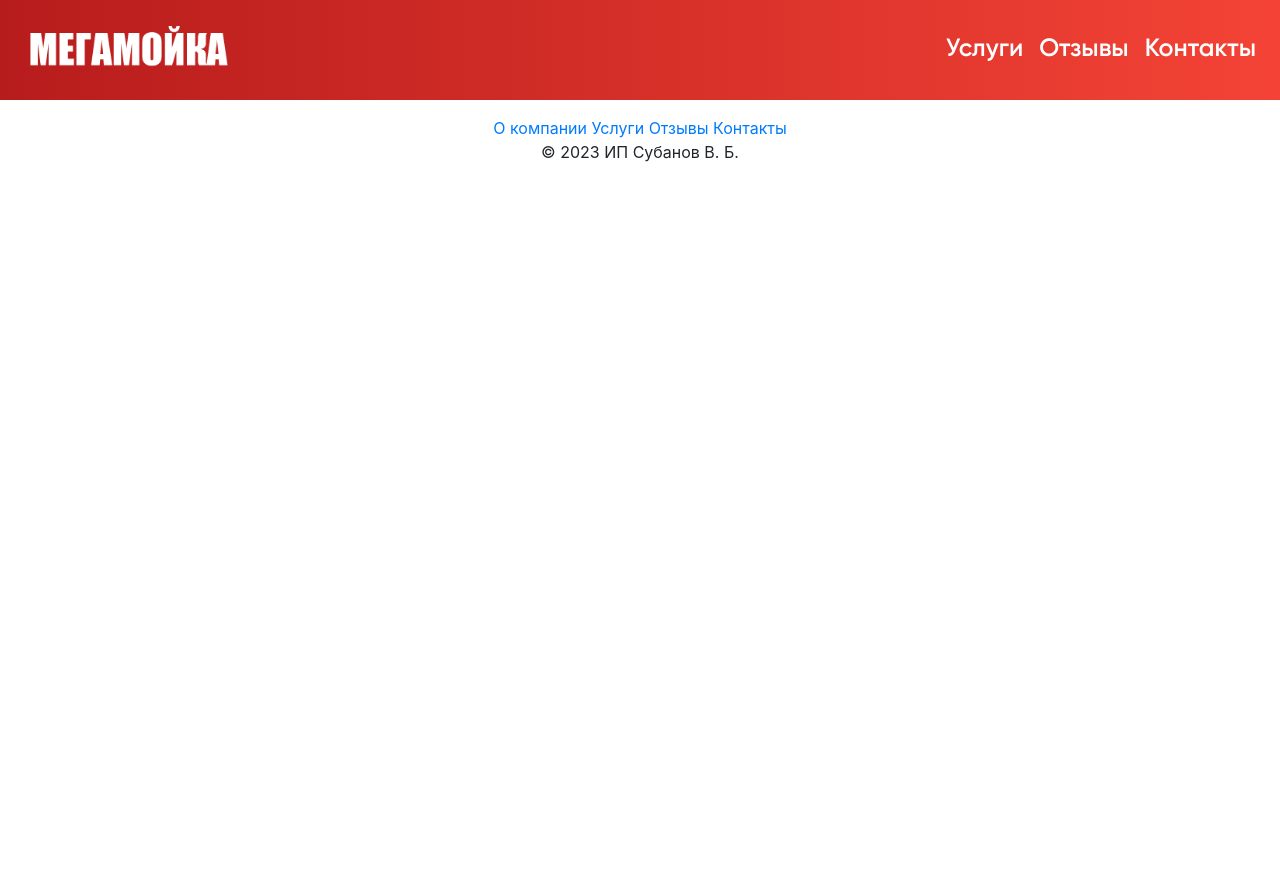
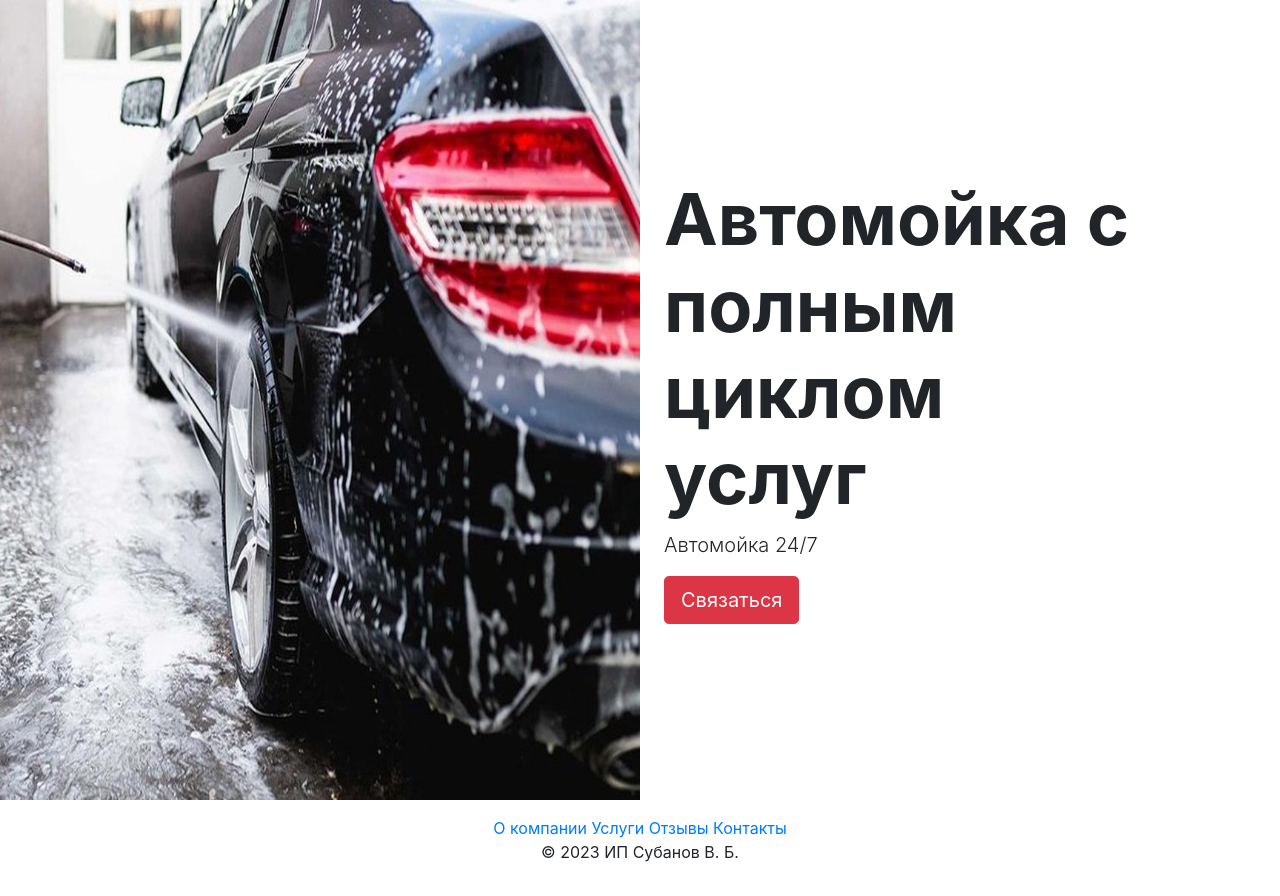
Before and after one commit to Qeiqkaos/megamoika, a Django app: page / in a window 1280 px wide. Before the commit the page ends 162 px from the top, so only its background shows below. Run offline with Django 4.2, Linux system fonts and the light colour scheme; some libraries are stand-ins or nearby versions.

Commit message:
The part of main page

```diff
--- /dev/null
+++ b/app/templates/app/main.html
@@ -0,0 +1,46 @@
+<!doctype html>
+{% load static %}
+<html lang="en">
+<head>
+  <!-- Required meta tags -->
+  <meta charset="utf-8">
+  <meta name="viewport" content="width=device-width, initial-scale=1, shrink-to-fit=no">
+
+  <!-- Bootstrap CSS -->
+  <link rel="stylesheet" href="https://stackpath.bootstrapcdn.com/bootstrap/4.4.1/css/bootstrap.min.css" integrity="sha384-Vkoo8x4CGsO3+Hhxv8T/Q5PaXtkKtu6ug5TOeNV6gBiFeWPGFN9MuhOf23Q9Ifjh" crossorigin="anonymous">
+  <link rel="shortcut icon" href="{% static 'app/favicon.png' %}" type="image">
+  <link rel="icon" href="{% static 'app/favicon.png' %}" type="image">
+  <link rel="stylesheet" href="https://cdnjs.cloudflare.com/ajax/libs/font-awesome/4.7.0/css/font-awesome.min.css">
+  <link rel="stylesheet" type="text/css" href="{% static 'app/style.css' %}">
+  <title>МЕГАМОЙКА</title>
+</head>
+<div class="container-fluid">
+    <div class="row">
+        <div class="col-md-6 p-0">
+            <img src="{% static 'app/examplecarwash.jpg' %}" alt="Example of car wash" class="img-fluid" style="height: 100vh; width: 100%;">
+        </div>
+        <div class="col-md-5 d-flex align-items-center pl-4 pr-4">
+            <div class="">
+                <h1 class="display-3 font-weight-bold">Автомойка с полным циклом услуг</h1>
+                <p class="lead">Автомойка 24/7</p>
+                <a href="#contact-section" class="btn btn-danger btn-lg">Связаться</a>
+            </div>
+        </div>
+    </div>
+</div>
+<footer class="page-footer font-small blue">
+    <div class="container text-center py-3">
+      <a href="https://www.packtpub.com">О компании</a>
+      <a href="/service">Услуги</a>
+      <a href="https://www.packtpub.com">Отзывы</a>
+      <a href="https://www.packtpub.com">Контакты</a>
+      <p>© 2023 ИП Субанов В. Б.</p>
+    </div>
+  </footer>
+
+  <!-- Bootstrap JS and jQuery -->
+  <script src="https://code.jquery.com/jquery-3.6.0.min.js" crossorigin="anonymous"></script>
+  <script src="https://stackpath.bootstrapcdn.com/bootstrap/4.4.1/js/bootstrap.min.js"></script>
+
+</body>
+</html>
--- a/app/templates/app/service.html
+++ b/app/templates/app/service.html
@@ -1,9 +1,6 @@
 {% extends 'app/base.html' %}
 
 {% block content %}
-<style type="text/css">
-
-</style>
 <div class="pricing-header px-3 py-3 pt-md-5 pb-md-4 mx-auto text-center">
   <h1 class="display-4">Услуги</h1>
   <p class="lead">Мы оказываем широкий выбор услуг по мойке, химчистке, полировке автомобилей и нанесению защитных покрытий.</p>
--- a/app/views.py
+++ b/app/views.py
@@ -3,7 +3,7 @@ from django.shortcuts import render, get_object_or_404
 
 
 def index(request):
-    return render(request, "app/base.html")
+    return render(request, "app/main.html")
 
 
 def service(request):
```
Also changed, not shown: app/static/app/examplecarwash.jpg (added).
